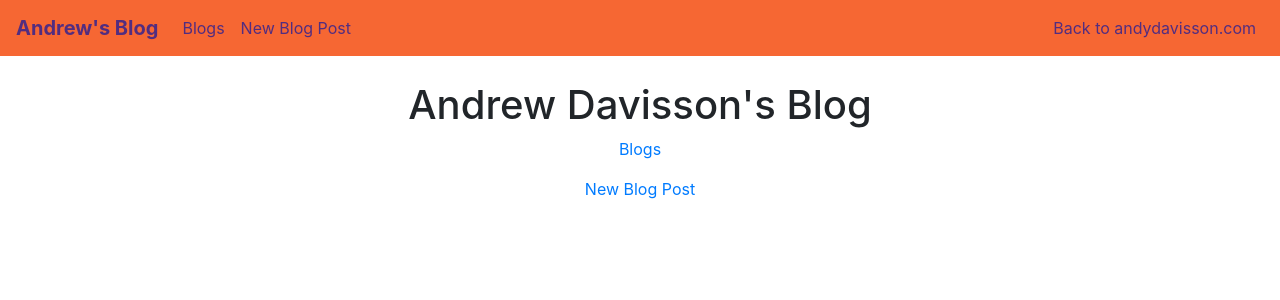
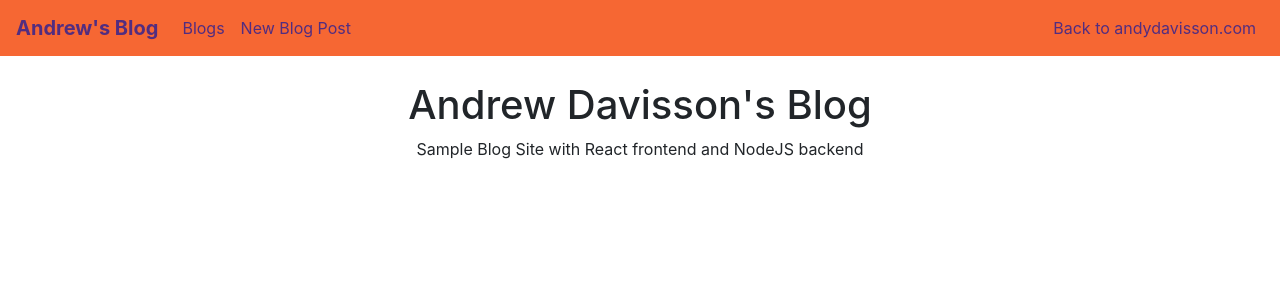
Before and after one commit to adavisson/blog-frontend, a React (Create React App) app: page / in a window 1280 px wide. Shown: the top 300 px of the page. Built offline with nearby package versions, Linux system fonts and the light colour scheme.

Commit message:
removed links

```diff
--- a/src/components/Home.js
+++ b/src/components/Home.js
@@ -4,8 +4,7 @@ const Home = () => {
   return (
     <div>
       <h1>Andrew Davisson's Blog</h1>
-      <p><a href='/blogs'>Blogs</a></p>
-      <p><a href='/blogs/new'>New Blog Post</a></p>
+      <p>Sample Blog Site with React frontend and NodeJS backend</p>
     </div>
   );
 }
```
